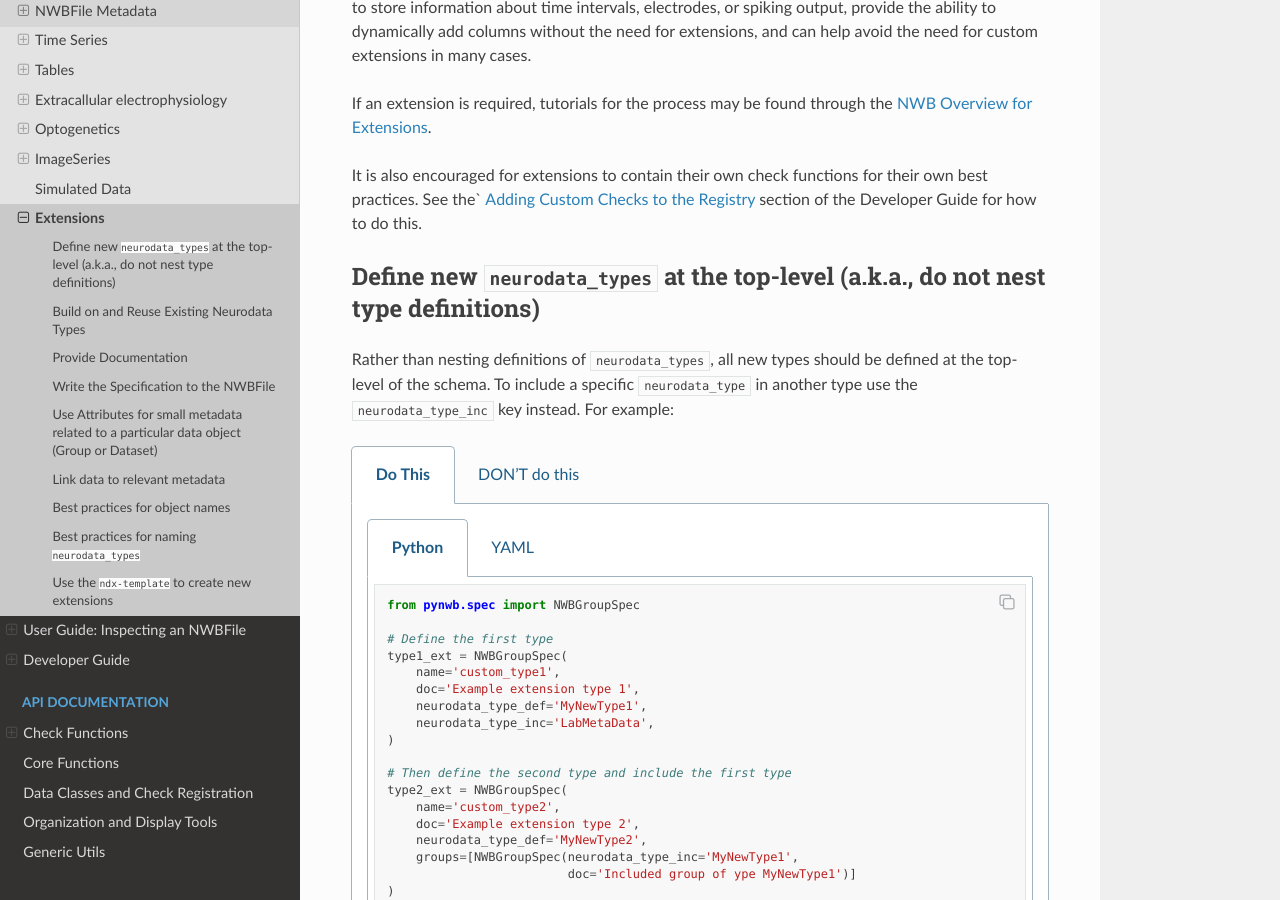
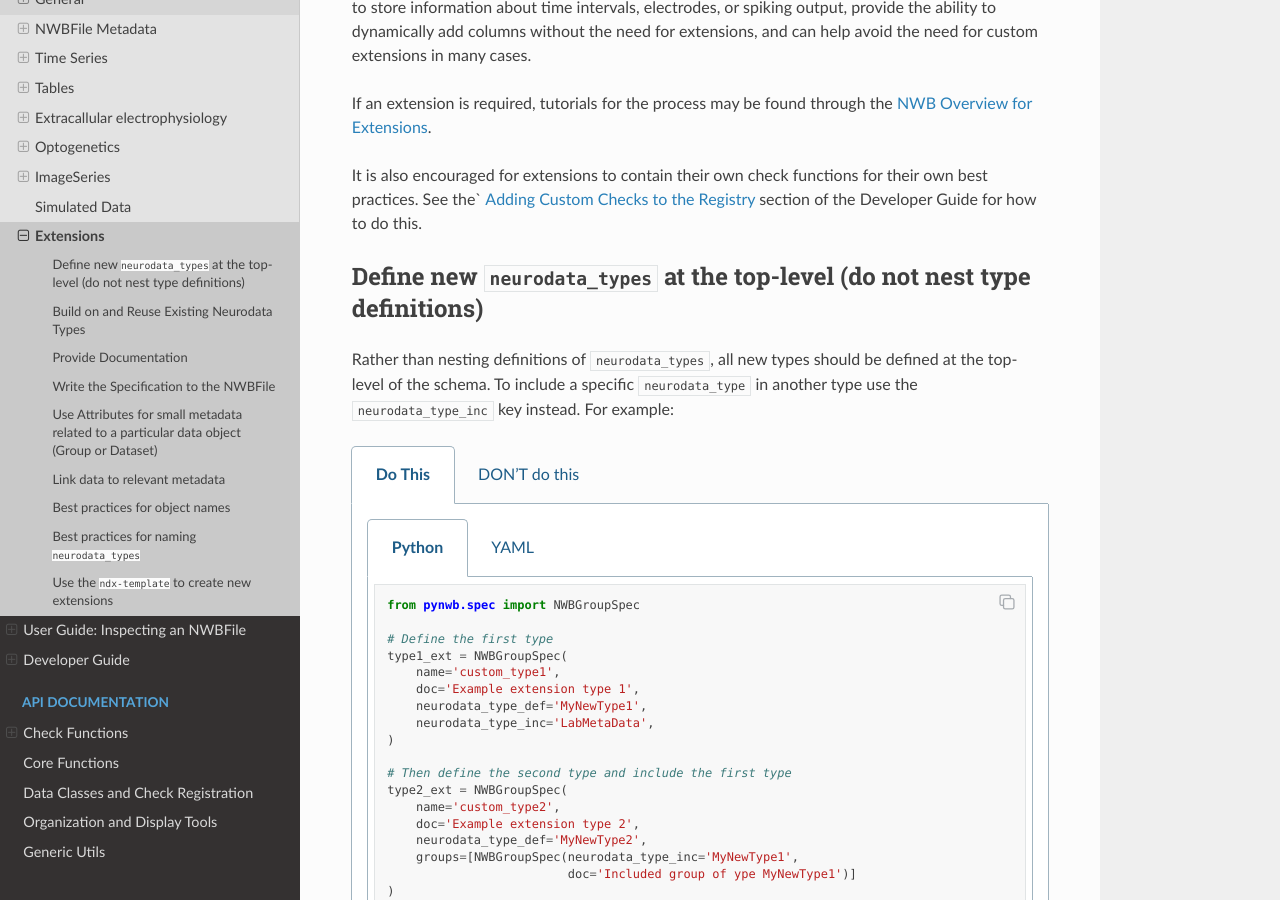
Before and after one commit to NeurodataWithoutBorders/nwbinspector, a Sphinx documentation site: the page built from docs/best_practices/extensions.rst, in a window 1280 px wide and 900 px high, scrolled down 309 px. Built offline with Sphinx 7.4.7 and the Read the Docs theme 2.0.0, drawn with Linux system fonts in a browser that asks for light colours; cross-references to code outside the pages are shown as plain code.

Commit message:
adjust language

```diff
--- a/docs/best_practices/extensions.rst
+++ b/docs/best_practices/extensions.rst
@@ -16,8 +16,8 @@
 It is also encouraged for extensions to contain their own check functions for their own best practices.
 See the` :ref:`adding_custom_checks` section of the Developer Guide for how to do this.
 
-Define new ``neurodata_types`` at the top-level (a.k.a., do not nest type definitions)
-~~~~~~~~~~~~~~~~~~~~~~~~~~~~~~~~~~~~~~~~~~~~~~~~~~~~~~~~~~~~~~~~~~~~~~~~~~~~~~~~~~~~~~
+Define new ``neurodata_types`` at the top-level (do not nest type definitions)
+~~~~~~~~~~~~~~~~~~~~~~~~~~~~~~~~~~~~~~~~~~~~~~~~~~~~~~~~~~~~~~~~~~~~~~~~~~~~~~
 
 Rather than nesting definitions of ``neurodata_types``, all new types should be defined
 at the top-level of the schema. To include a specific ``neurodata_type`` in another type
```
